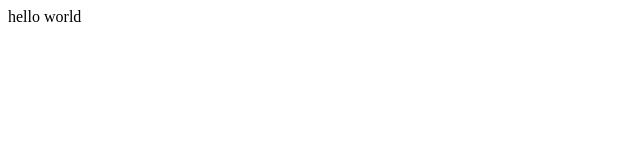
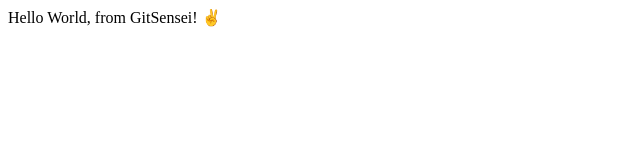
Before and after one commit to javaadpatel/GitSensei, a React app in the folder packages/front-end/: page / in a window 1280 px wide. Shown: the top 160 px of the page, without its empty margins (0-640 px from the left). Built offline with nearby package versions, Linux system fonts and the light colour scheme.

Commit message:
- add app container

```diff
--- /dev/null
+++ b/packages/front-end/src/containers/App.tsx
@@ -0,0 +1,7 @@
+import React from 'react';
+
+export default () => (
+  <div>
+    Hello World, from GitSensei! ✌
+  </div>
+);
--- a/packages/front-end/src/index.tsx
+++ b/packages/front-end/src/index.tsx
@@ -1,7 +1,9 @@
 import React from 'react';
 import ReactDOM from 'react-dom';
 
+import App from './containers/App';
+
 ReactDOM.render(
-  <div>hello world</div>,
+  <App />,
   document.getElementById('app')
 );
```
